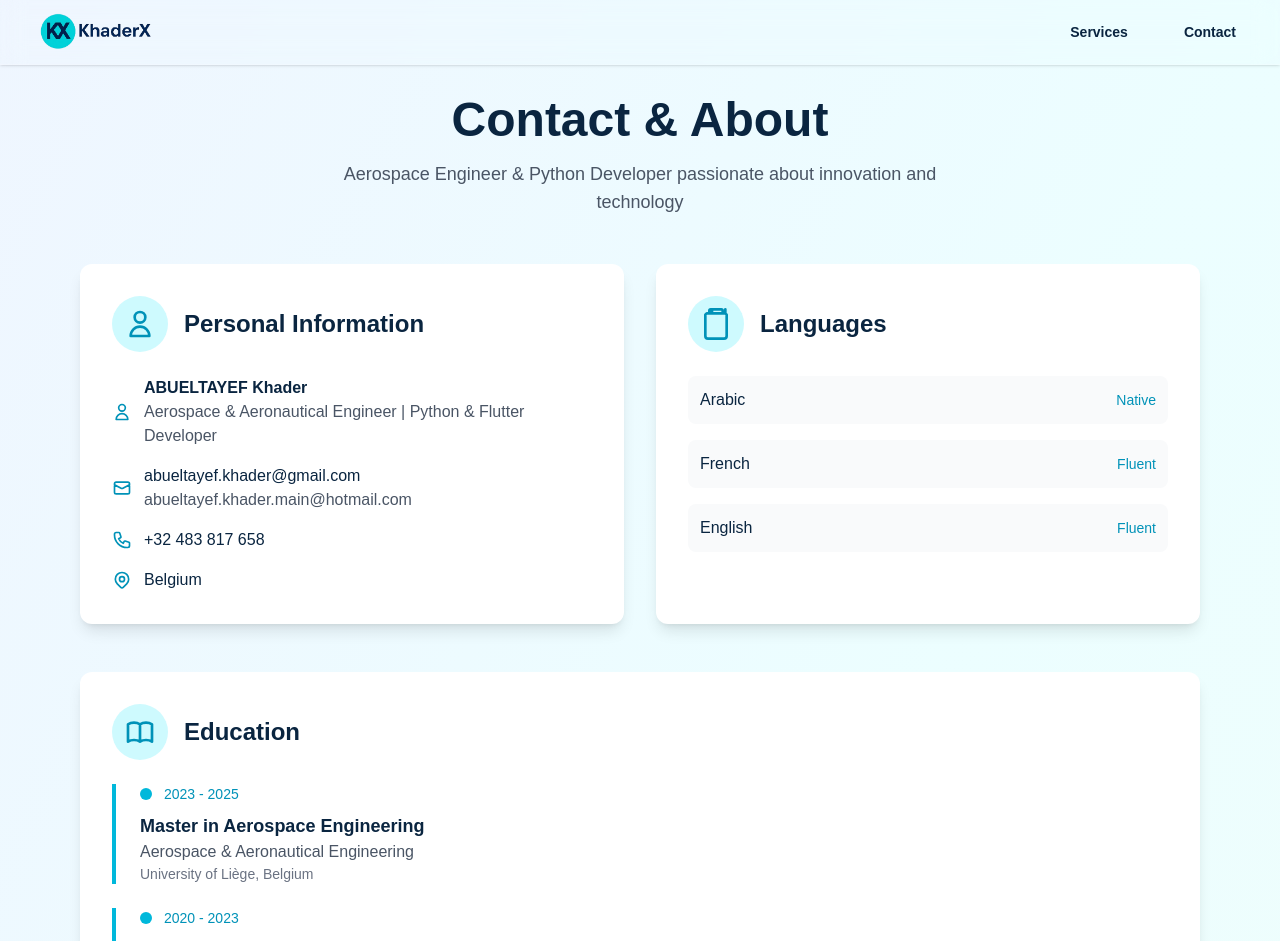
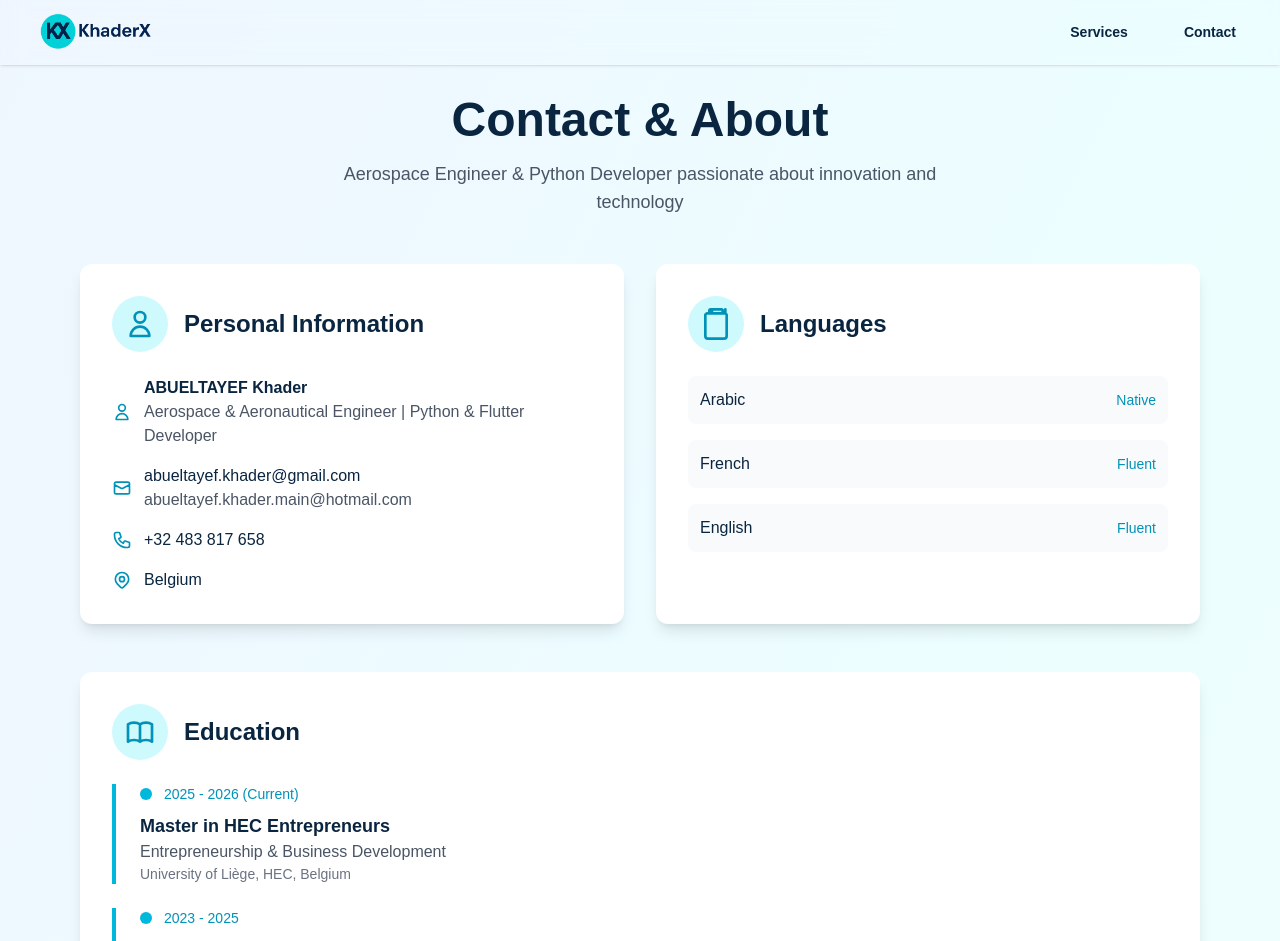
Before and after one commit to KhaderX-com/khaderx-site, a Next.js app: page /contact in a window 1280 px wide. Shown: the top 941 px of the page. Built offline with nearby package versions, Linux system fonts and the light colour scheme.

Commit message:
fix: add current education details for Master in HEC Entrepreneurs

```diff
--- a/src/app/contact/page.tsx
+++ b/src/app/contact/page.tsx
@@ -105,6 +105,16 @@ export default function Contact() {
                     </div>
 
                     <div className="space-y-6">
+                        <div className="border-l-4 border-cyan-500 pl-6">
+                            <div className="flex items-center mb-2">
+                                <div className="w-3 h-3 bg-cyan-500 rounded-full mr-3"></div>
+                                <span className="text-sm font-medium text-cyan-600">2025 - 2026 (Current)</span>
+                            </div>
+                            <h3 className="text-lg font-semibold text-[#0A2540]">Master in HEC Entrepreneurs</h3>
+                            <p className="text-gray-600">Entrepreneurship & Business Development</p>
+                            <p className="text-sm text-gray-500">University of Liège, HEC, Belgium</p>
+                        </div>
+
                         <div className="border-l-4 border-cyan-500 pl-6">
                             <div className="flex items-center mb-2">
                                 <div className="w-3 h-3 bg-cyan-500 rounded-full mr-3"></div>
```
